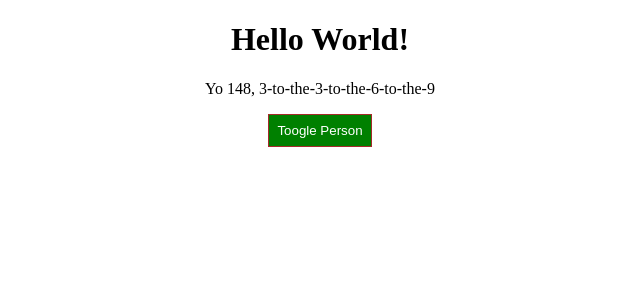
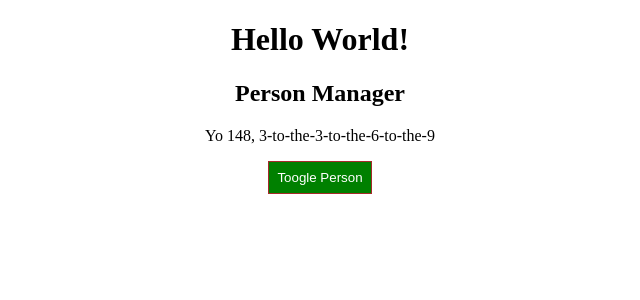
Before and after one commit to rgrupesh/React-in-Depth, a React (Create React App) app: page / in a window 1280 px wide. Shown: the top 300 px of the page, without its empty margins (320-960 px from the left). Built offline with nearby package versions, Linux system fonts and the light colour scheme.

Commit message:
this.props

```diff
--- a/src/components/Cockpit/Cockpit.js
+++ b/src/components/Cockpit/Cockpit.js
@@ -19,6 +19,7 @@ const cockpit = (props) => {
   return (
     <div className={classes.Cockpit}>
       <h1>Hello World!</h1>
+      <h2>{props.title}</h2>
       <p className={classesAssig.join(" ")}>
         Yo 148, 3-to-the-3-to-the-6-to-the-9
       </p>
--- a/src/container/App.js
+++ b/src/container/App.js
@@ -11,16 +11,6 @@ class App extends Component {
       { id: "c", name: "Shyam", age: 30 },
     ],
     showPersons: false,
-  };
-
-  switchNameHandler = (newName) => {
-    this.setState({
-      persons: [
-        { name: newName, age: 21 },
-        { name: "Ram", age: 25 },
-        { name: "Shyam K.C", age: 30 },
-      ],
-    });
   };
 
   nameChangeHandler = (event, id) => {
@@ -71,6 +61,7 @@ class App extends Component {
     return (
       <div className={classes.App}>
         <Cockpit
+          title={this.props.appTitle}
           persons={this.state.persons}
           showPersons={this.state.showPersons}
           toggle={this.toogleNameHandler}
--- a/src/index.js
+++ b/src/index.js
@@ -5,7 +5,7 @@ import * as serviceWorker from "./serviceWorker";
 
 ReactDOM.render(
   <React.StrictMode>
-    <App />
+    <App appTitle="Person Manager" />
   </React.StrictMode>,
   document.getElementById("root")
 );
```
